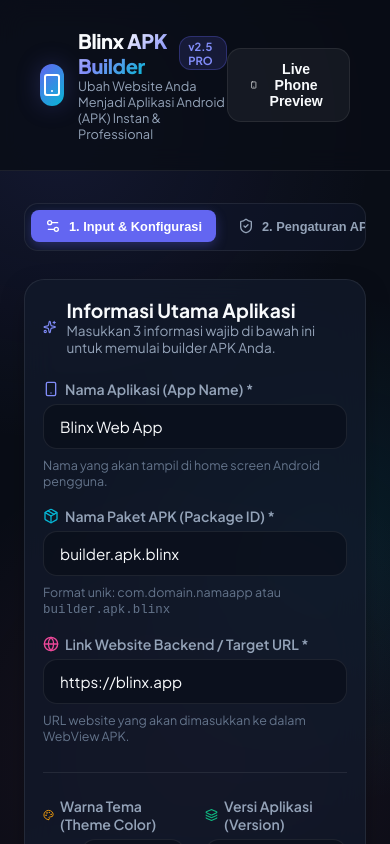
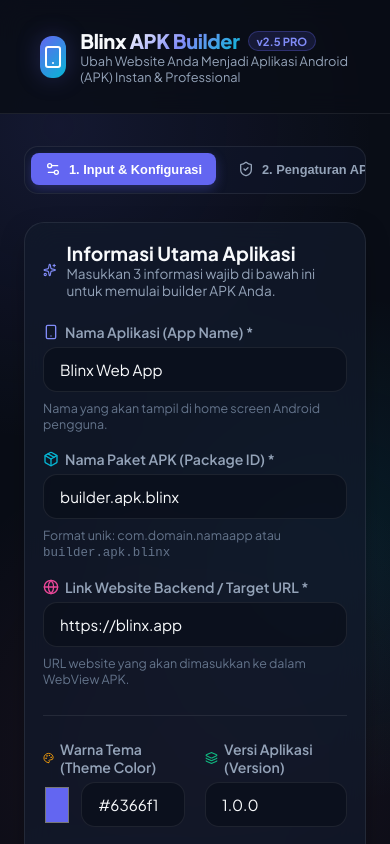
Before and after one commit to Tanyaku12/apk-builder, a React (Vite) app: page / in a window 390 px wide. Shown: the top 844 px of the page. Built offline with nearby package versions, Linux system fonts and the light colour scheme.

Commit message:
Remove redundant Live Phone Preview button from header

```diff
--- a/src/App.jsx
+++ b/src/App.jsx
@@ -341,17 +341,6 @@
                 Ubah Website Anda Menjadi Aplikasi Android (APK) Instan & Professional
               </p>
             </div>
-          </div>
-
-          <div style={{ display: 'flex', gap: '10px' }}>
-            <button
-              className="btn btn-secondary"
-              onClick={() => setActiveTab(activeTab === 'preview' ? 'config' : 'preview')}
-              style={{ fontSize: '0.88rem' }}
-            >
-              <Smartphone size={16} />
-              {activeTab === 'preview' ? 'Tutup Preview' : 'Live Phone Preview'}
-            </button>
           </div>
         </div>
       </header>
```
